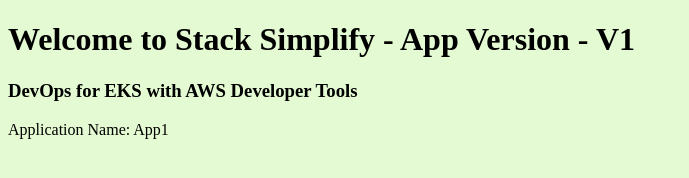
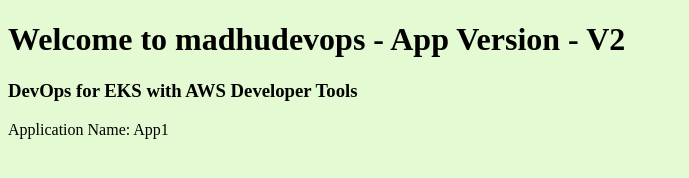
Before and after one commit to maddytestaccount/eks-devops-nginx, a plain HTML site: page app1/index.html in a window 1280 px wide. Shown: the whole page, without its empty margins (0-689 px from the left). Drawn offline with Linux system fonts and the light colour scheme.

Commit message:
updated index.html to v2

```diff
--- a/app1/index.html
+++ b/app1/index.html
@@ -1,7 +1,7 @@
 <!DOCTYPE html>
 <html>
    <body style="background-color:rgb(228, 250, 210);">
-      <h1>Welcome to Stack Simplify - App Version - V1 </h1>
+      <h1>Welcome to madhudevops - App Version - V2 </h1>
       <h3> DevOps for EKS with AWS Developer Tools</h3>
       <p>Application Name: App1</p>
    </body>
```
